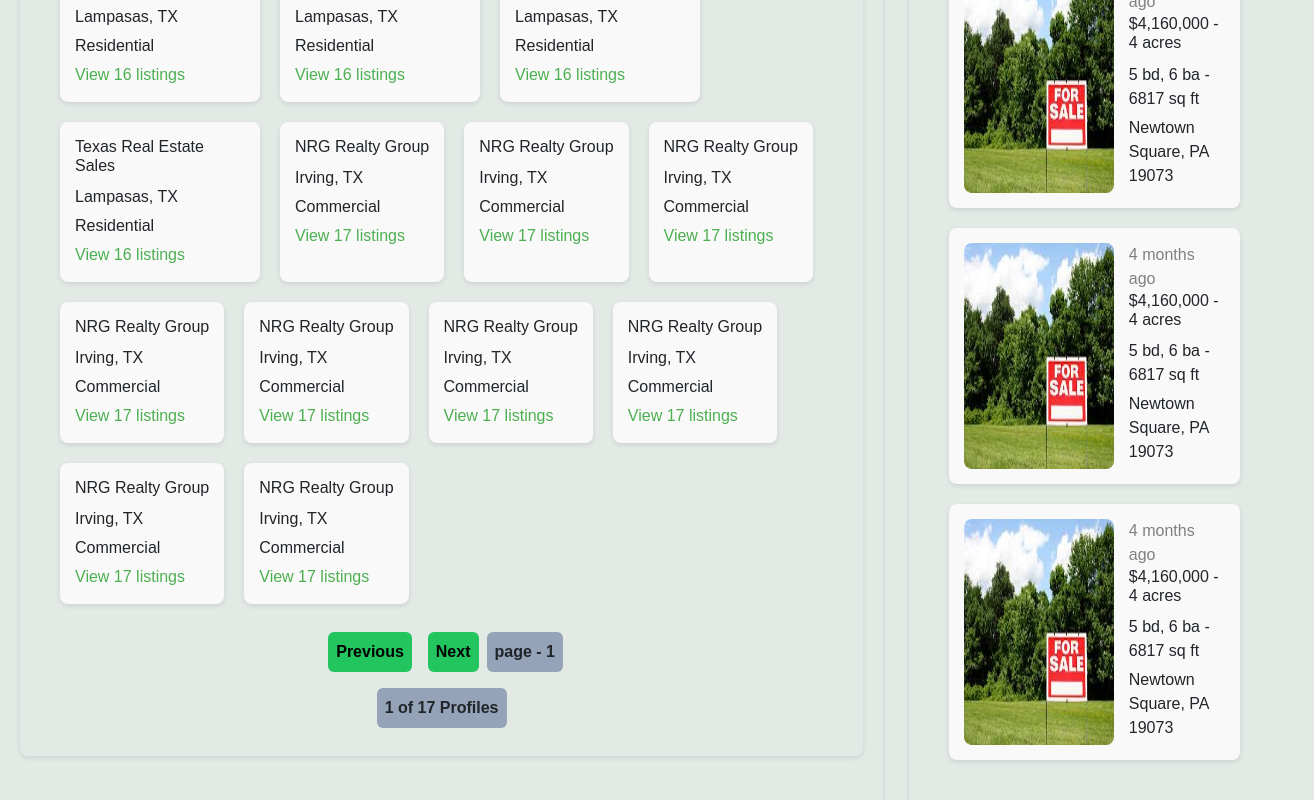
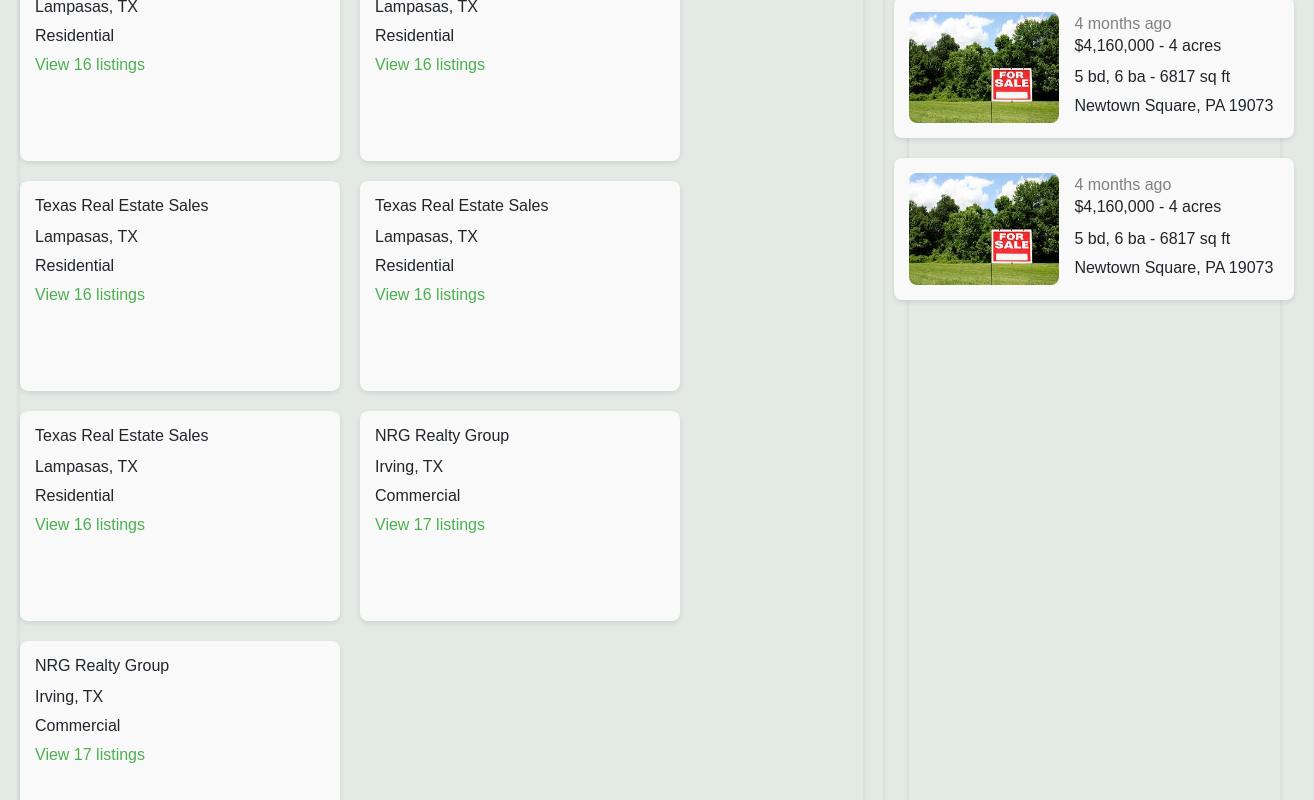
Before and after one commit to ayushkhadkekar3462/Bhusatyam_Combined, a React (Vite) app in the folder frontend/: page /FindAgent in a window 1280 px wide. Shown: the part 440-1240 px from the top of the page, 1314 px wide, since content can reach past the window. Built offline with nearby package versions, Linux system fonts and the light colour scheme; a web font is replaced by a local one.

Commit message:
Minor changes

```diff
--- a/frontend/src/components/Landcomp/FindAgent.jsx
+++ b/frontend/src/components/Landcomp/FindAgent.jsx
@@ -52,14 +52,14 @@ const FindAgent = () => {
   // Pagination state
   const [currentPage, setCurrentPage] = useState(1);
 
-  const itemsPerPage = 16;
+  const itemsPerPage = 9;
 
   // Calculate current brokers to display
   const indexOfLastBroker = currentPage * itemsPerPage;
   const indexOfFirstBroker = indexOfLastBroker - itemsPerPage;
   const currentBrokers = brokers.slice(indexOfFirstBroker, indexOfLastBroker);
 
-   let totalbrokes = brokers.length;
+  //  let totalbrokes = brokers.length;
 
   // Handle page change
   const handleNext = () => {
--- a/frontend/src/components/Landcomp/header.jsx
+++ b/frontend/src/components/Landcomp/header.jsx
@@ -44,7 +44,7 @@ function Header() {
               {!isMobile && (
                 <>
                   <Link className={`nav-link pt-2 ml-10 ${styles.clicklinks}`} to="/Component">Buy land</Link>
-                  <Link className={`nav-link pt-2 mr-4 ml-4 ${styles.clicklinks}`} to="#">Find agent</Link>
+                  <Link className={`nav-link pt-2 mr-4 ml-4 ${styles.clicklinks}`} to="/FindAgent">Find agent</Link>
                 </>
               )}
             </div>
--- a/frontend/src/styles/Landsearchstyles/FindAgent.css
+++ b/frontend/src/styles/Landsearchstyles/FindAgent.css
@@ -57,7 +57,7 @@ flex-wrap: wrap;
   width: 100%;
   /* height: 100vh; */
   background-color: #e3eae6;
-  padding: 20px;
+  padding: 0px;
   border-radius: 8px;
   box-shadow: 0 2px 5px rgba(0, 0, 0, 0.1);
 }
@@ -86,7 +86,7 @@ flex-wrap: wrap;
   flex-direction: row;
   flex-wrap: wrap;
   gap: 20px;
-  padding: 20px;
+  padding: 0px;
 }
 
 
@@ -96,9 +96,11 @@ flex-wrap: wrap;
   padding: 15px;
   border-radius: 8px;
   /* flex: 1; */
-  max-width: 200px;
+  /* max-width: 200px; */
   text-align: left;
   box-shadow: 0 2px 5px rgba(0, 0, 0, 0.1);
+  width: 320px;
+  height: 210px;
 }
 
 .broker-card h3 {
@@ -127,6 +129,7 @@ flex-wrap: wrap;
   margin-bottom: 20px;
   border-radius: 8px;
   box-shadow: 0 2px 5px rgba(0, 0, 0, 0.1);
+  width: 400px;
 }
 
 .property-image {
```
